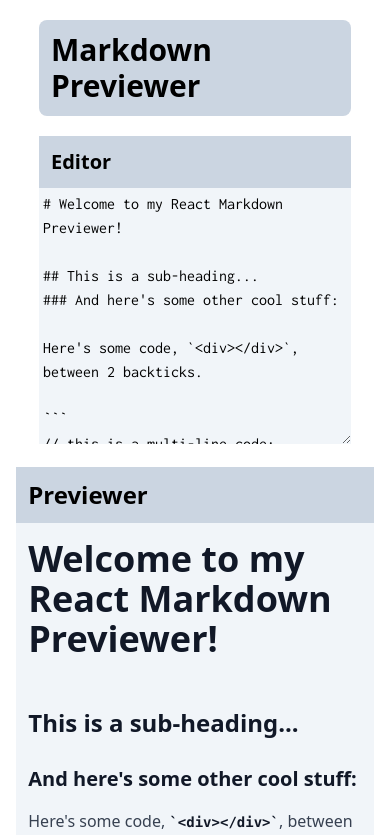
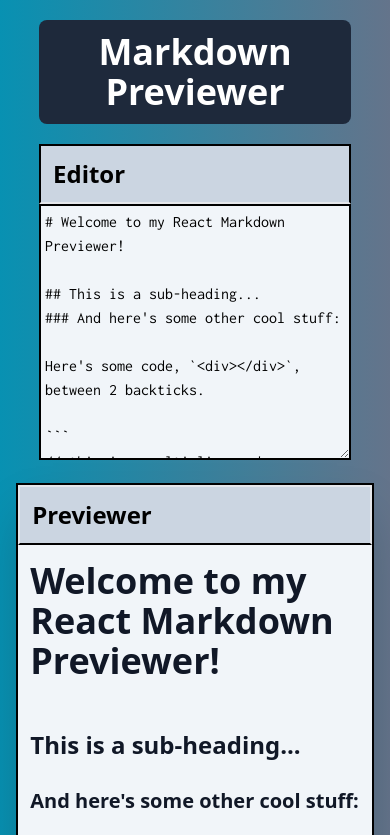
Before and after one commit to RinKhimera/markdown-previewer, a Next.js app: page / in a window 390 px wide. Shown: the top 835 px of the page. Built offline with nearby package versions, Linux system fonts and the light colour scheme.

Commit message:
Bg changed and border added
Responsiveness upgraded

```diff
--- a/components/Markdown.tsx
+++ b/components/Markdown.tsx
@@ -72,16 +72,18 @@ And here. | Okay. | I think we get it.
 
   render() {
     return (
-      <div className="flex flex-col gap-4 items-center my-5">
-        <div className="w-4/5 ">
-          <h1 className="bg-slate-300 text-3xl font-bold p-3 rounded-lg mb-5">
+      <div className="flex flex-col gap-4 items-center py-5 bg-gradient-to-r from-cyan-600 to-slate-500">
+        <div className="w-4/5 md:w-2/3 xl:w-2/5 2xl:w-2/5 ">
+          <h1 className="bg-slate-800 text-center text-white text-4xl font-bold p-3 rounded-lg mb-5">
             Markdown Previewer
           </h1>
-          <div>
-            <h1 className="bg-slate-300 text-xl font-bold p-3">Editor</h1>
+          <div className="">
+            <h1 className="bg-slate-300 text-2xl font-bold p-3 border-2 border-x-black border-t-black">
+              Editor
+            </h1>
             <div className={incon.className}>
               <textarea
-                className="bg-slate-100 w-full h-64 p-1"
+                className="bg-slate-100 w-full h-64 p-1 border-2 border-black"
                 value={this.state.markdown}
                 onChange={(e) => {
                   this.updateMarkdown(e.target.value);
@@ -90,8 +92,10 @@ And here. | Okay. | I think we get it.
             </div>
           </div>
         </div>
-        <div className="w-11/12">
-          <h1 className="bg-slate-300 text-2xl font-bold p-3 ">Previewer</h1>
+        <div className="w-11/12 md:w-4/5 xl:w-3/5 2xl:w-1/2 border-2 border-black shadow-2xl">
+          <h1 className="bg-slate-300 text-2xl font-bold p-3 border-2 border-b-black">
+            Previewer
+          </h1>
           <div
             className="prose lg:prose-xl bg-slate-100 min-w-full py-4 px-3"
             dangerouslySetInnerHTML={this.createMarkup()}
--- a/pages/index.tsx
+++ b/pages/index.tsx
@@ -3,7 +3,7 @@ import Markdown from "@/components/Markdown";
 
 export default function Home() {
   return (
-    <div className="">
+    <div>
       <Head>
         <title>Markdown Previewer</title>
         <meta name="description" content="Generated by create next app" />
```
